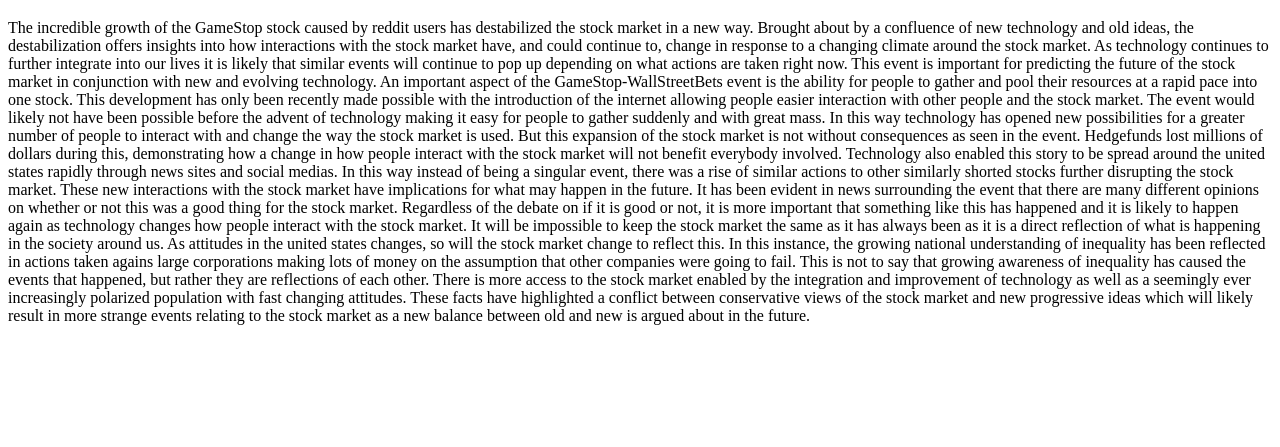
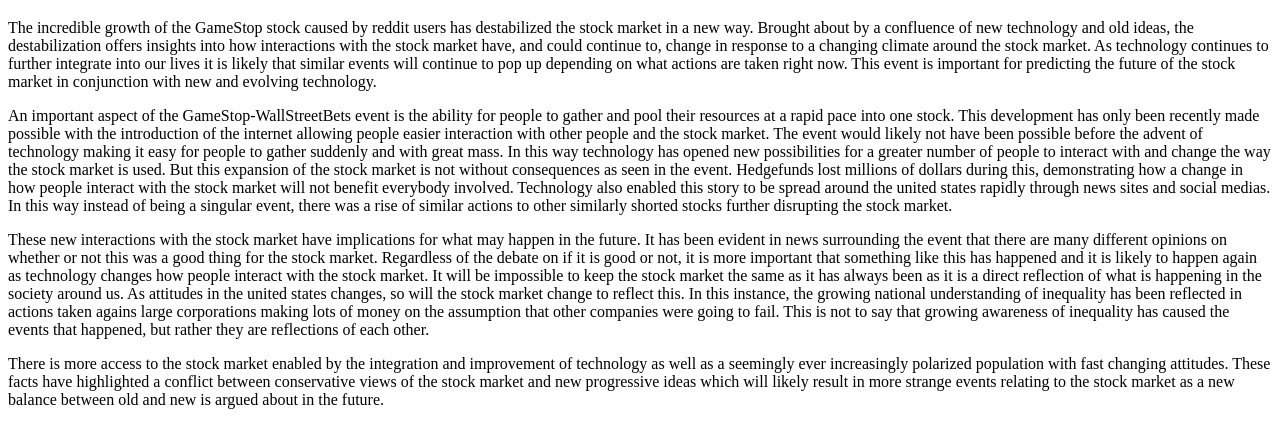
Before and after one commit to sbruner176/info3402.github.io, a plain HTML site: page wa2.html in a window 1280 px wide. Shown: the part 61-508 px from the top of the page. Drawn offline with Linux system fonts and the light colour scheme.

Commit message:
Update wa2.html

```diff
--- a/wa2.html
+++ b/wa2.html
@@ -2,10 +2,10 @@
 <html>
 <body>
 	<h1>Weekly Assignment #2</h1>
-	<p>	The incredible growth of the GameStop stock caused by reddit users has destabilized the stock market in a new way. Brought about by a confluence of new technology and old ideas, the destabilization offers insights into how interactions with the stock market have, and could continue to, change in response to a changing climate around the stock market. As technology continues to further integrate into our lives it is likely that similar events will continue to pop up depending on what actions are taken right now. This event is important for predicting the future of the stock market in conjunction with new and evolving technology.
- 	An important aspect of the GameStop-WallStreetBets event is the ability for people to gather and pool their resources at a rapid pace into one stock. This development has only been recently made possible with the introduction of the internet allowing people easier interaction with other people and the stock market. The event would likely not have been possible before the advent of technology making it easy for people to gather suddenly and with great mass. In this way technology has opened new possibilities for a greater number of people to interact with and change the way the stock market is used. But this expansion of the stock market is not without consequences as seen in the event. Hedgefunds lost millions of dollars during this, demonstrating how a change in how people interact with the stock market will not benefit everybody involved. Technology also enabled this story to be spread around the united states rapidly through news sites and social medias. In this way instead of being a singular event, there was a rise of similar actions to other similarly shorted stocks further disrupting the stock market.
-	These new interactions with the stock market have implications for what may happen in the future. It has been evident in news surrounding the event that there are many different opinions on whether or not this was a good thing for the stock market. Regardless of the debate on if it is good or not, it is more important that something like this has happened and it is likely to happen again as technology changes how people interact with the stock market. It will be impossible to keep the stock market the same as it has always been as it is a direct reflection of what is happening in the society around us. As attitudes in the united states changes, so will the stock market change to reflect this. In this instance, the growing national understanding of inequality has been reflected in actions taken agains large corporations making lots of money on the assumption that other companies were going to fail. This is not to say that growing awareness of inequality has caused the events that happened, but rather they are reflections of each other.
-	There is more access to the stock market enabled by the integration and improvement of technology as well as a seemingly ever increasingly polarized population with fast changing attitudes. These facts have highlighted a conflict between conservative views of the stock market and new progressive ideas which will likely result in more strange events relating to the stock market as a new balance between old and new is argued about in the future.
+	<p>	The incredible growth of the GameStop stock caused by reddit users has destabilized the stock market in a new way. Brought about by a confluence of new technology and old ideas, the destabilization offers insights into how interactions with the stock market have, and could continue to, change in response to a changing climate around the stock market. As technology continues to further integrate into our lives it is likely that similar events will continue to pop up depending on what actions are taken right now. This event is important for predicting the future of the stock market in conjunction with new and evolving technology. </p>
+ 	<p>An important aspect of the GameStop-WallStreetBets event is the ability for people to gather and pool their resources at a rapid pace into one stock. This development has only been recently made possible with the introduction of the internet allowing people easier interaction with other people and the stock market. The event would likely not have been possible before the advent of technology making it easy for people to gather suddenly and with great mass. In this way technology has opened new possibilities for a greater number of people to interact with and change the way the stock market is used. But this expansion of the stock market is not without consequences as seen in the event. Hedgefunds lost millions of dollars during this, demonstrating how a change in how people interact with the stock market will not benefit everybody involved. Technology also enabled this story to be spread around the united states rapidly through news sites and social medias. In this way instead of being a singular event, there was a rise of similar actions to other similarly shorted stocks further disrupting the stock market. </p>
+	<p>These new interactions with the stock market have implications for what may happen in the future. It has been evident in news surrounding the event that there are many different opinions on whether or not this was a good thing for the stock market. Regardless of the debate on if it is good or not, it is more important that something like this has happened and it is likely to happen again as technology changes how people interact with the stock market. It will be impossible to keep the stock market the same as it has always been as it is a direct reflection of what is happening in the society around us. As attitudes in the united states changes, so will the stock market change to reflect this. In this instance, the growing national understanding of inequality has been reflected in actions taken agains large corporations making lots of money on the assumption that other companies were going to fail. This is not to say that growing awareness of inequality has caused the events that happened, but rather they are reflections of each other. </p>
+	<p>There is more access to the stock market enabled by the integration and improvement of technology as well as a seemingly ever increasingly polarized population with fast changing attitudes. These facts have highlighted a conflict between conservative views of the stock market and new progressive ideas which will likely result in more strange events relating to the stock market as a new balance between old and new is argued about in the future.
 </p>
 </body>
 </html>
```
